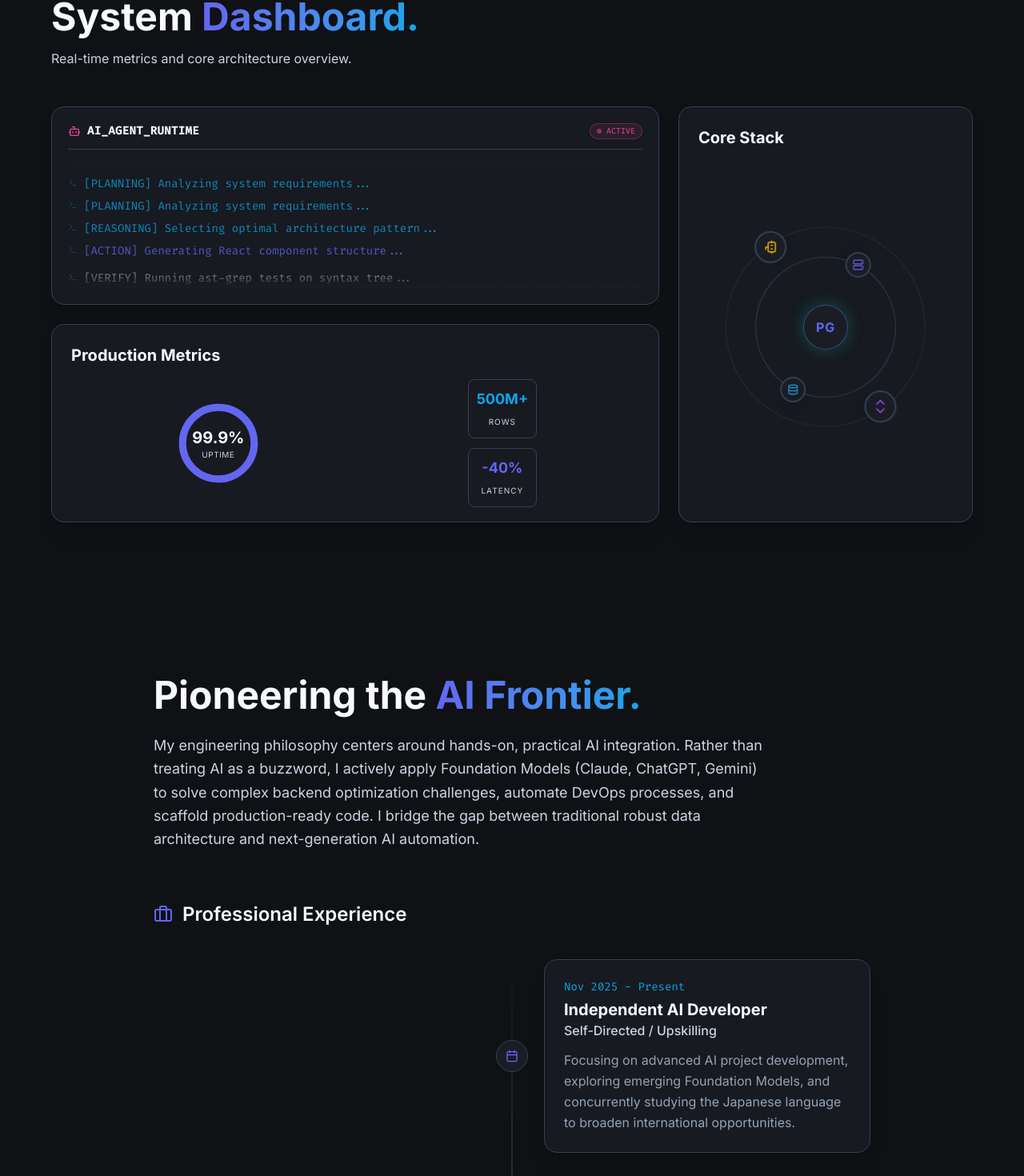
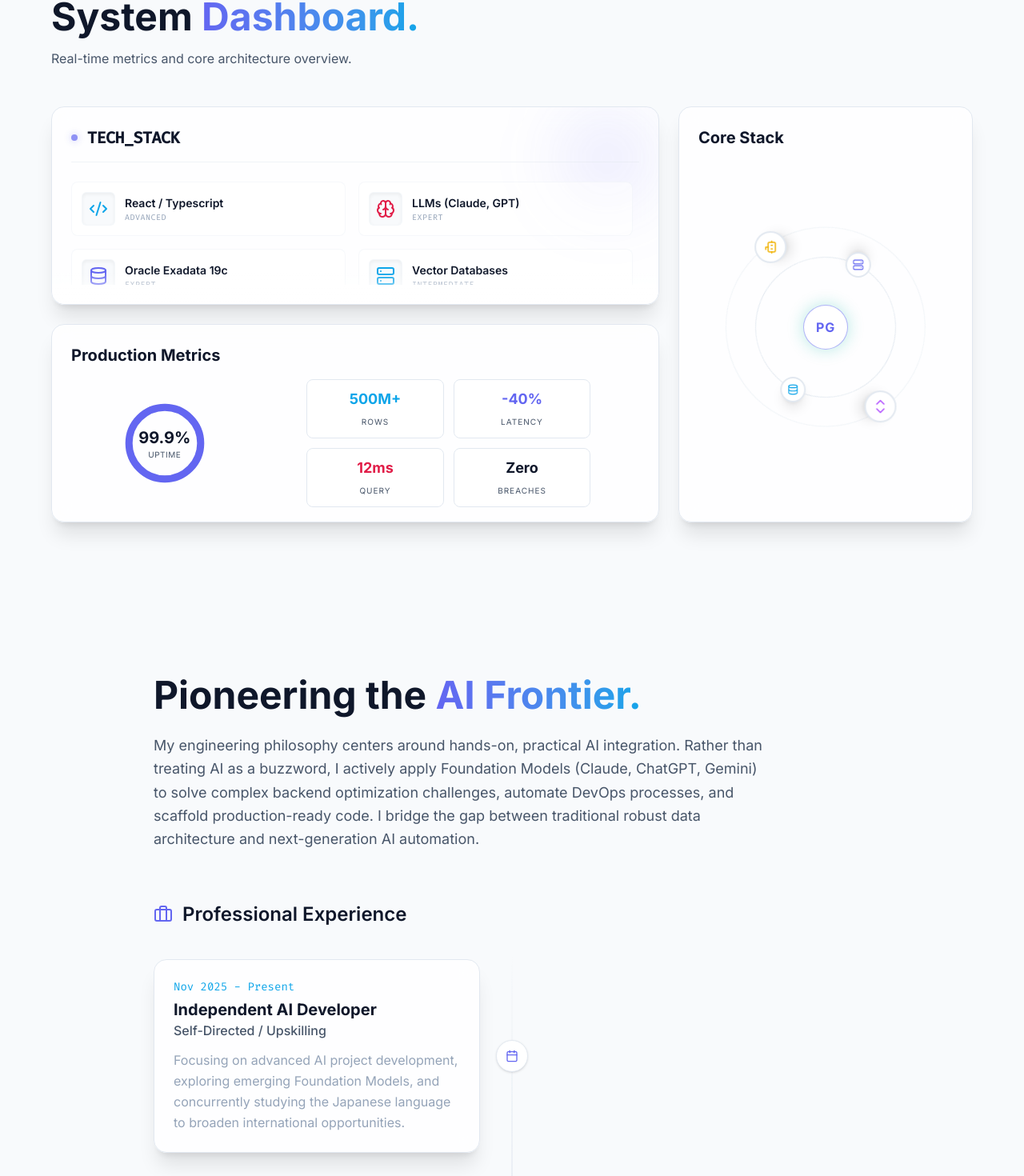
Before and after one commit to prayagx/portfoliowebsite2.0, a React (Vite) app: page / in a window 1280 px wide. Shown: the part 899-2369 px from the top of the page at 80% size. Built offline with nearby package versions, Linux system fonts and the light colour scheme.

Commit message:
feat: Add DynamicTechList component, switch to a light theme, and update DataMetrics layout and project images.

```diff
--- a/src/components/bento/DataMetrics.tsx
+++ b/src/components/bento/DataMetrics.tsx
@@ -17,7 +17,7 @@ export function DataMetrics() {
                 </div>
 
                 {/* Stat Blocks */}
-                <div className="flex flex-col gap-3">
+                <div className="grid grid-cols-2 gap-3 w-1/2">
                     <div className="bg-surface/50 border border-surfaceBorder rounded-lg p-2.5 text-center group-hover:border-accent-500/30 transition-colors">
                         <span className="block text-accent-500 font-bold text-lg">500M+</span>
                         <span className="text-[10px] text-text-secondary uppercase tracking-widest">Rows</span>
@@ -26,6 +26,14 @@ export function DataMetrics() {
                         <span className="block text-primary-500 font-bold text-lg">-40%</span>
                         <span className="text-[10px] text-text-secondary uppercase tracking-widest">Latency</span>
                     </div>
+                    <div className="bg-surface/50 border border-surfaceBorder rounded-lg p-2.5 text-center group-hover:border-secondary-500/30 transition-colors">
+                        <span className="block text-secondary-500 font-bold text-lg">12ms</span>
+                        <span className="text-[10px] text-text-secondary uppercase tracking-widest">Query</span>
+                    </div>
+                    <div className="bg-surface/50 border border-surfaceBorder rounded-lg p-2.5 text-center group-hover:border-text-primary/30 transition-colors">
+                        <span className="block text-text-primary font-bold text-lg">Zero</span>
+                        <span className="text-[10px] text-text-secondary uppercase tracking-widest">Breaches</span>
+                    </div>
                 </div>
 
             </div>
--- /dev/null
+++ b/src/components/bento/DynamicTechList.tsx
@@ -0,0 +1,48 @@
+import { Server, Database, Brain, Code2, Cpu, Cloud, GitBranch, Terminal } from 'lucide-react';
+
+const technologies = [
+    { name: "React / Typescript", icon: <Code2 size={24} className="text-accent-500" />, level: "Advanced" },
+    { name: "LLMs (Claude, GPT)", icon: <Brain size={24} className="text-secondary-500" />, level: "Expert" },
+    { name: "Oracle Exadata 19c", icon: <Database size={24} className="text-primary-500" />, level: "Expert" },
+    { name: "Vector Databases", icon: <Server size={24} className="text-accent-500" />, level: "Intermediate" },
+    { name: "Python / Shell Scripting", icon: <Terminal size={24} className="text-text-secondary" />, level: "Advanced" },
+    { name: "Cloud & DevOps (OCI)", icon: <Cloud size={24} className="text-primary-500" />, level: "Advanced" },
+    { name: "Machine Learning Concepts", icon: <Cpu size={24} className="text-secondary-500" />, level: "Intermediate" },
+    { name: "CI/CD & Git", icon: <GitBranch size={24} className="text-text-secondary" />, level: "Advanced" },
+];
+
+export function DynamicTechList() {
+    return (
+        <div className="glass-card p-6 h-full flex flex-col relative overflow-hidden group">
+            {/* Subtle mesh background element */}
+            <div className="absolute top-0 right-0 w-32 h-32 bg-primary-500/10 rounded-full blur-2xl -z-10 group-hover:scale-150 transition-transform duration-700"></div>
+
+            <div className="flex items-center justify-between mb-6 z-10 border-b border-surfaceBorder/50 pb-4">
+                <div className="flex items-center gap-3">
+                    <div className="w-2 h-2 rounded-full bg-primary-500 animate-pulse-slow shadow-[0_0_10px_rgba(99,102,241,0.5)]"></div>
+                    <h3 className="text-xl font-bold font-mono tracking-tight text-text-primary">TECH_STACK</h3>
+                </div>
+            </div>
+
+            <div className="grid grid-cols-1 sm:grid-cols-2 gap-4 overflow-y-auto pr-2 scrollbar-hide z-10">
+                {technologies.map((tech, idx) => (
+                    <div
+                        key={idx}
+                        className="flex items-center gap-3 p-3 rounded-lg border border-surfaceBorder/30 bg-surface/50 hover:bg-surfaceBorder/10 hover:-translate-y-1 transition-all duration-300 group/tech cursor-crosshair"
+                    >
+                        <div className="p-2 rounded-md bg-background shadow-inner border border-surfaceBorder/20 group-hover/tech:shadow-[0_0_10px_rgba(99,102,241,0.15)] transition-shadow">
+                            {tech.icon}
+                        </div>
+                        <div>
+                            <p className="font-semibold text-sm text-text-primary group-hover/tech:text-primary-600 transition-colors">{tech.name}</p>
+                            <p className="text-[10px] uppercase font-mono tracking-wider text-text-tertiary">{tech.level}</p>
+                        </div>
+                    </div>
+                ))}
+            </div>
+
+            {/* Overlay gradient to fade out bottom */}
+            <div className="absolute bottom-0 left-0 right-0 h-10 bg-gradient-to-t from-surface to-transparent rounded-b-2xl z-20 pointer-events-none"></div>
+        </div>
+    );
+}
--- a/src/index.css
+++ b/src/index.css
@@ -3,12 +3,12 @@
 @import "tailwindcss";
 
 @theme {
-  --color-background: #0f1115;
-  /* Slate darker blue-black */
-  --color-surface: #1a1d24;
-  /* Slate card background */
-  --color-surfaceBorder: #334155;
-  /* Slate border */
+  --color-background: #f8fafc;
+  /* Crisp slate 50 */
+  --color-surface: #ffffff;
+  /* Pure white surface */
+  --color-surfaceBorder: #e2e8f0;
+  /* Soft border */
 
   --color-primary-500: #6366f1;
   /* Indigo accents */
@@ -18,13 +18,16 @@
   /* Sky blue accents */
   --color-accent-600: #0284c7;
 
-  --color-secondary-500: #ec4899;
-  /* Pink/Rose accents (useful for AI highlights) */
-  --color-secondary-600: #db2777;
+  --color-secondary-500: #e11d48;
+  /* Rose 600 - vivid deep pink */
+  --color-secondary-600: #be123c;
 
-  --color-text-primary: #f8fafc;
-  --color-text-secondary: #cbd5e1;
+  --color-text-primary: #0f172a;
+  /* Slate 900 text */
+  --color-text-secondary: #475569;
+  /* Slate 600 text */
   --color-text-tertiary: #94a3b8;
+  /* Slate 400 text */
 
   --font-sans: "Inter", sans-serif;
   --font-mono: "Fira Code", monospace;
--- a/src/sections/AITestCases.tsx
+++ b/src/sections/AITestCases.tsx
@@ -6,7 +6,7 @@ const aiCases = [
         title: "Neon Lies: Retro Murder Mystery",
         category: "Interactive Storytelling",
         icon: <Gamepad2 className="text-secondary-500 mb-6" size={32} />,
-        image: "https://placehold.co/600x400/292524/f5f5f4?text=Neon+Lies+Game+Screenshot",
+        image: "/neon_lies_demo.webp",
         description: "A fully functional retro-style murder mystery web game developed entirely through advanced prompt engineering. Built from scratch by decomposing narrative logic, dialogue trees, and state management into manageable AI prompts.",
         architecture: "Vanilla JS, HTML Canvas, AI (Claude/ChatGPT)",
         aiHighlight: "Demonstrates the ability to handle complex narrative logic generation, constraint management, and iterative debugging when directing LLMs to build functional interactive storytelling.",
@@ -17,7 +17,7 @@ const aiCases = [
         title: "JLPT N5 Kanji Workbook",
         category: "Generative Content & Typesetting",
         icon: <BookOpen className="text-accent-500 mb-6" size={32} />,
-        image: "https://placehold.co/600x400/292524/f5f5f4?text=Amazon+Book+Listing",
+        image: "/amazon_book_listing.webp",
         description: "A complete Japanese language learning workbook generated and professionally formatted using AI. Handled the end-to-end process from content generation to strict formatting constraints.",
         architecture: "LaTeX, AI (Claude/ChatGPT)",
         aiHighlight: "Proves strict syntax control over LLMs to output compile-ready LaTeX for complex formatting, including Furigana and structured layouts, avoiding hallucinated syntax.",
--- a/src/sections/About.tsx
+++ b/src/sections/About.tsx
@@ -47,12 +47,14 @@ export default function About() {
 
                     <div className="space-y-8 relative before:absolute before:inset-0 before:ml-5 md:before:mx-auto md:before:translate-x-0 before:h-full before:w-0.5 before:bg-gradient-to-b before:from-transparent before:via-surfaceBorder before:to-transparent">
 
-                        {experiences.map((exp, index) => (
-                            <FadeIn delay={0.2 + (index * 0.1)} key={index} direction={index % 2 === 0 ? "right" : "left"}>
-                                <div className="relative flex items-center justify-between md:justify-normal md:odd:flex-row-reverse group is-active py-2">
+                        {experiences.map((exp, index) => {
+                            const isEven = index % 2 === 0;
+                            return (
+                                <FadeIn delay={0.2 + (index * 0.1)} key={index} direction={isEven ? "right" : "left"}>
+                                    <div className={`relative flex items-center justify-between md:justify-normal group is-active py-2 ${!isEven ? 'md:flex-row-reverse' : ''}`}>
 
                                         {/* Timeline dot */}
-                                    <div className="flex items-center justify-center w-10 h-10 rounded-full border border-surfaceBorder bg-surface text-primary-500 shadow shrink-0 md:order-1 md:group-odd:-translate-x-1/2 md:group-even:translate-x-1/2 z-10 transition-all duration-300 group-hover:bg-primary-500/10 group-hover:border-primary-500/50 group-hover:shadow-[0_0_15px_rgba(20,184,166,0.3)]">
+                                        <div className={`flex items-center justify-center w-10 h-10 rounded-full border border-surfaceBorder bg-surface text-primary-500 shadow shrink-0 md:order-1 z-10 transition-all duration-300 group-hover:bg-primary-500/10 group-hover:border-primary-500/50 group-hover:shadow-[0_0_15px_rgba(20,184,166,0.3)] ${isEven ? 'md:translate-x-1/2' : 'md:-translate-x-1/2'}`}>
                                             <Calendar size={16} />
                                         </div>
 
@@ -70,7 +72,8 @@ export default function About() {
 
                                     </div>
                                 </FadeIn>
-                        ))}
+                            )
+                        })}
 
                     </div>
                 </div>
--- a/src/sections/Dashboard.tsx
+++ b/src/sections/Dashboard.tsx
@@ -1,5 +1,5 @@
 import { FadeIn } from '../components/FadeIn';
-import { AIAgentLog } from '../components/bento/AIAgentLog';
+import { DynamicTechList } from '../components/bento/DynamicTechList';
 import { TechOrbit } from '../components/bento/TechOrbit';
 import { DataMetrics } from '../components/bento/DataMetrics';
 export default function Dashboard() {
@@ -16,10 +16,10 @@ export default function Dashboard() {
                 </FadeIn>
 
                 <div className="grid grid-cols-1 md:grid-cols-12 md:grid-rows-2 gap-6 md:h-[520px]">
-                    {/* Top Left: Terminal/Agent (Span 8 cols) */}
+                    {/* Top Left: Tech List (Span 8 cols) */}
                     <div className="md:col-span-8 md:row-span-1 h-72 md:h-auto">
                         <FadeIn delay={0.1} className="h-full">
-                            <AIAgentLog />
+                            <DynamicTechList />
                         </FadeIn>
                     </div>
 
```
Also changed, not shown: public/neon_lies_demo.webp (added), 1 other file (tests, documents, lock files or other folders). Lines whose indentation alone changed are shown as unchanged.
